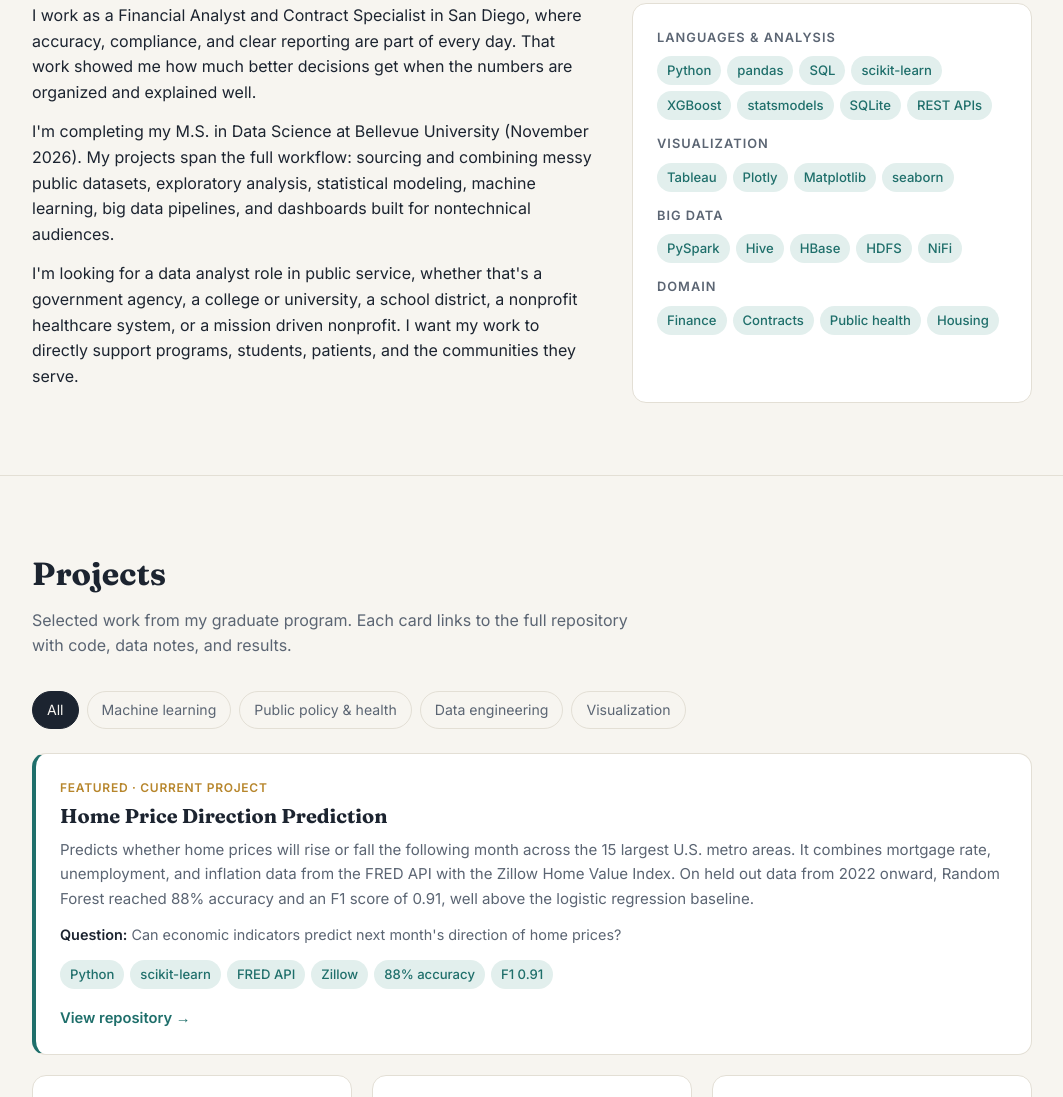
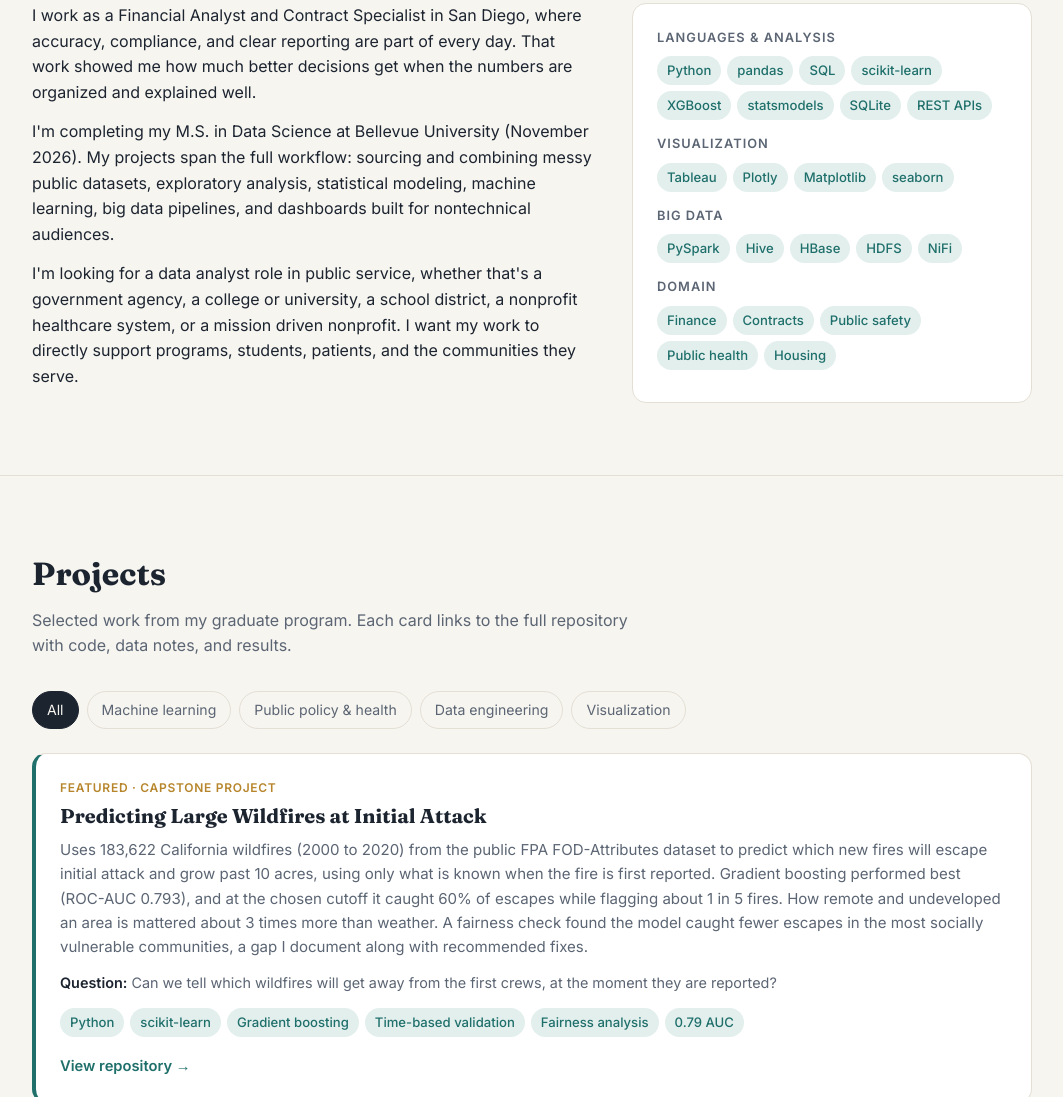
Before and after one commit to chelseaveneziano/chelseaveneziano.github.io, a plain HTML site: page index.html in a window 1280 px wide. Shown: the part 954-2051 px from the top of the page, without its empty margins (108-1171 px from the left). Drawn offline with Linux system fonts and the light colour scheme.

Commit message:
Add files via upload

```diff
--- a/index.html
+++ b/index.html
@@ -113,13 +113,13 @@
   <div class="wrap">
     <div class="eyebrow">Data Analyst · M.S. Data Science</div>
     <h1>Turning public data into decisions that matter.</h1>
-    <p class="lede">I'm a financial analyst finishing a Master's in Data Science. I build complete analyses on health, housing, and family affordability data. These are the same kinds of questions that public agencies, schools, healthcare systems, and nonprofits face every day.</p>
+    <p class="lede">I'm a financial analyst finishing a Master's in Data Science. I build complete analyses on wildfire risk, health, housing, and family affordability data. These are the same kinds of questions that public agencies, schools, healthcare systems, and nonprofits face every day.</p>
     <div class="cta">
       <a class="btn primary" href="#projects">View projects</a>
       <a class="btn ghost" href="https://github.com/chelseaveneziano" target="_blank" rel="noopener">GitHub</a>
     </div>
     <div class="stats">
-      <div class="stat"><b>7</b><span>Portfolio projects</span></div>
+      <div class="stat"><b>8</b><span>Portfolio projects</span></div>
       <div class="stat"><b>4.0</b><span>Graduate GPA</span></div>
       <div class="stat"><b>Nov 2026</b><span>M.S. completion</span></div>
     </div>
@@ -145,7 +145,7 @@
         <h3>Big data</h3>
         <div class="chips"><span class="chip">PySpark</span><span class="chip">Hive</span><span class="chip">HBase</span><span class="chip">HDFS</span><span class="chip">NiFi</span></div>
         <h3>Domain</h3>
-        <div class="chips"><span class="chip">Finance</span><span class="chip">Contracts</span><span class="chip">Public health</span><span class="chip">Housing</span></div>
+        <div class="chips"><span class="chip">Finance</span><span class="chip">Contracts</span><span class="chip">Public safety</span><span class="chip">Public health</span><span class="chip">Housing</span></div>
       </div>
     </div>
   </div>
@@ -168,7 +168,16 @@
     <div class="grid">
 
       <article class="card featured" data-cat="ml policy">
-        <span class="tag">Featured · Current project</span>
+        <span class="tag">Featured · Capstone project</span>
+        <h3>Predicting Large Wildfires at Initial Attack</h3>
+        <p>Uses 183,622 California wildfires (2000 to 2020) from the public FPA FOD-Attributes dataset to predict which new fires will escape initial attack and grow past 10 acres, using only what is known when the fire is first reported. Gradient boosting performed best (ROC-AUC 0.793), and at the chosen cutoff it caught 60% of escapes while flagging about 1 in 5 fires. How remote and undeveloped an area is mattered about 3 times more than weather. A fairness check found the model caught fewer escapes in the most socially vulnerable communities, a gap I document along with recommended fixes.</p>
+        <p class="q"><b>Question:</b> Can we tell which wildfires will get away from the first crews, at the moment they are reported?</p>
+        <div class="chips"><span class="chip">Python</span><span class="chip">scikit-learn</span><span class="chip">Gradient boosting</span><span class="chip">Time-based validation</span><span class="chip">Fairness analysis</span><span class="chip">0.79 AUC</span></div>
+        <a class="more" href="https://github.com/chelseaveneziano/wildfire-initial-attack-prediction" target="_blank" rel="noopener">View repository →</a>
+      </article>
+
+      <article class="card" data-cat="ml policy">
+        <span class="tag">Machine learning · Housing</span>
         <h3>Home Price Direction Prediction</h3>
         <p>Predicts whether home prices will rise or fall the following month across the 15 largest U.S. metro areas. It combines mortgage rate, unemployment, and inflation data from the FRED API with the Zillow Home Value Index. On held out data from 2022 onward, Random Forest reached 88% accuracy and an F1 score of 0.91, well above the logistic regression baseline.</p>
         <p class="q"><b>Question:</b> Can economic indicators predict next month's direction of home prices?</p>
```
